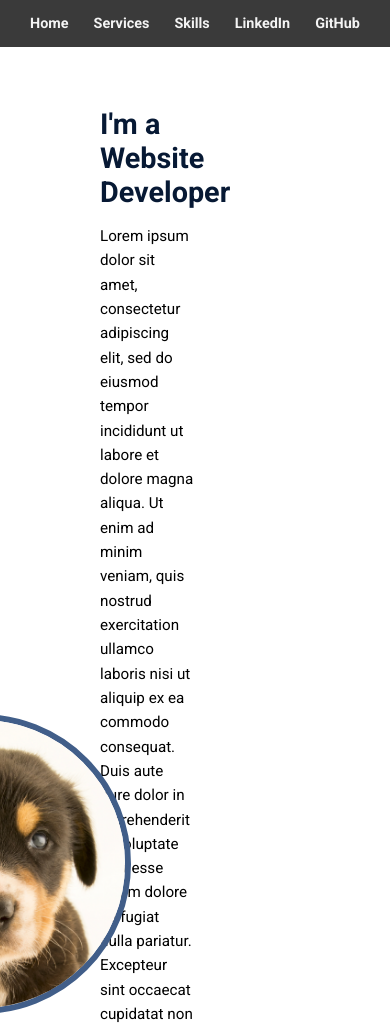
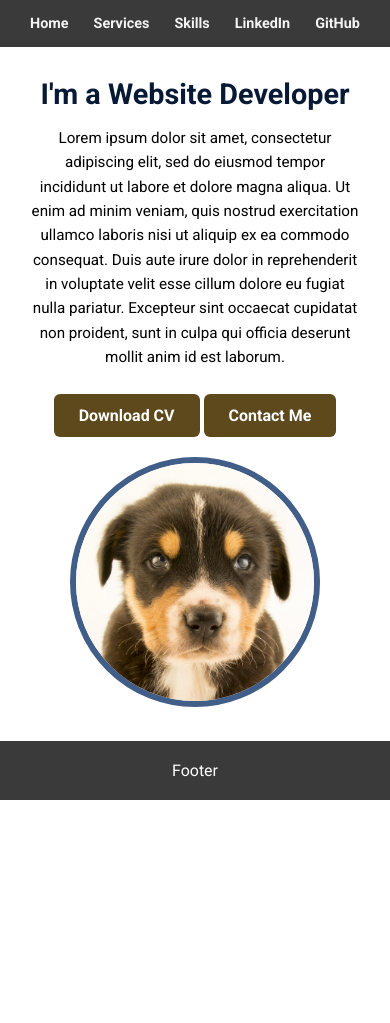
Before and after one commit to grandemocha/WebPorttfolio, a plain HTML site: page index.html in a window 390 px wide. Shown: the top 1023 px of the page. After the commit the page ends 844 px from the top, so only its background shows below. Drawn offline with Linux system fonts and the light colour scheme.

Commit message:
Add files via upload

```diff
--- a/style.css
+++ b/style.css
@@ -1,22 +1,20 @@
-* {
+*{
     margin: 0;
     padding: 0;
     box-sizing: border-box;
     font-family: 'Roboto', sans-serif;
 }
 
-nav {
+nav{
     background-color: #3a3a3a;
     padding: 15px 20px;
 }
-
-nav ul {
+nav ul{
     display: flex;
     list-style: none;
     justify-content: center;
     gap: 25px;
 }
-
 nav ul li a{
     text-decoration: none;
     color: #f4f4f4;
@@ -24,21 +22,18 @@ nav ul li a{
     transition: color 0.3s;
 }
 
-nav ul li a:hover {
-    color: #ffd700;
+nav ul li a:hover{
+    color: #FFD700;
 }
-
-/* section style */
-
-main {
+/*section styling */
+main{
     flex: 1;
     display: flex;
     align-items: center;
     justify-content: center;
     padding: 60px 100px;
 }
-
-.hero-section {
+.hero-section{
     display: flex;
     align-items: center;
     justify-content: space-between;
@@ -46,66 +41,91 @@ main {
     max-width: 1200px;
     position: relative;
 }
-
-.hero-text {
+.hero-text{
     max-width: 50%;
     text-align: left;
 }
-
-.hero-text h1 {
+.hero-text h1{
     font-size: 2.5em;
     margin-bottom: 15px;
     color: #071934;
 }
-
-.hero-text p {
+.hero-text p{
     font-size: 1.2em;
     margin-bottom: 25px;
     line-height: 1.6;
 }
-.button-group {
+.button-group{
     display: flex;
     gap: 15px;
 }
-
-.btn {
+.btn{
     display: inline-block;
     padding: 12px 25px;
     text-decoration: none;
     color: white;
-    background-color: #5e491d;
+    background-color: #5E491D;
     border-radius: 6px;
     font-weight: bold;
     transition: background-color 0.3s, transform 0.2s ease;
 }
 
-.btn:hover {
-    background-color: #9e8759;
-    transform: scale(1.05);
+.btn:hover{
+    background-color: #9E8759;
+    transform:  scale(1.05);
 }
 
-.hero-image {
+.hero-image{
     position: absolute;
     right: 5%;
     top: 50%;
-    transform: translate(-50%);
+    transform: translateY(-50%)
 }
-
-.hero-image img {
+.hero-image img{
     border-radius: 50%;
     width: 300px;
     height: 300px;
     object-fit: cover;
-    border: 6px solid #415e89;
+    border: 6px solid #415E89
 }
 
-footer {
+footer{
     text-align: center;
     padding: 20px;
     background-color: #3a3a3a;
     color: white;
     width: 100%;
     position: relative;
+}
+
+@media (max-width: 1024px) {
+    main {
+        flex-direction: column;
+        text-align: center;
+        padding: 30px;
+    }
+
+    .hero-section {
+        flex-direction: column;
+    }
+
+    .hero-text {
+        max-width: 100%;
+        text-align: center;
+    }
+
+    .hero-image {
+        position: relative;
+        right: 0;
+        top: 0;
+        transform: none;
+        margin-top: 20px;
+    }
+
+    .hero-image img {
+        width: 250px;
+        height: 250px;
+    }
 }
 
 @media (max-width: 480px) {
```
Also changed, not shown: animations.js (indentation only).
